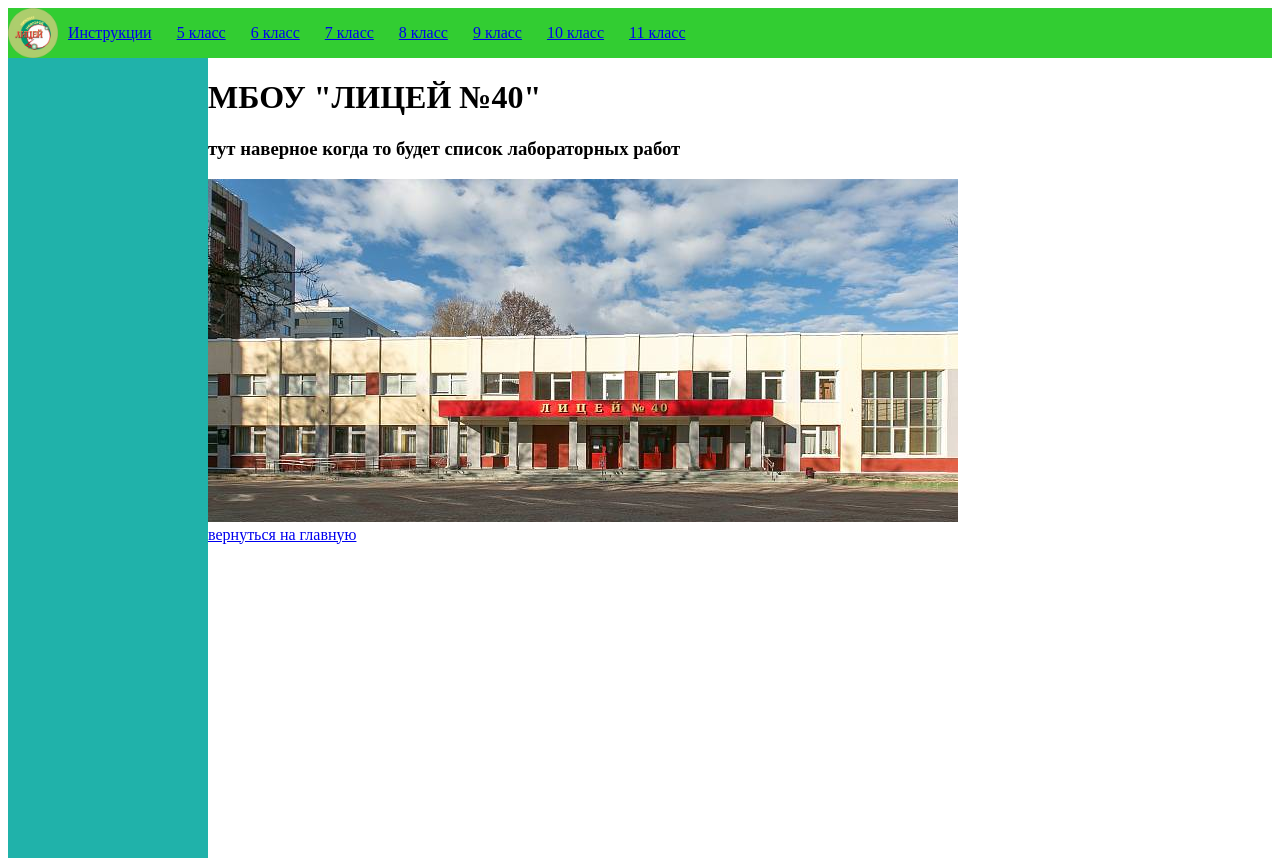
After one commit to kocheshkovdmitriy/OFE_lab, a Django app: page //class5 in a window 1280 px wide. The commit adds this page. Run offline with Django 5.2, Linux system fonts and the light colour scheme.

Commit message:
добавил шаблоны по классам

```diff
--- a/ofe_lab/lab/urls.py
+++ b/ofe_lab/lab/urls.py
@@ -6,5 +6,12 @@ app_name = 'lab'
 
 urlpatterns = [
     path('', views.Mainpage.as_view(), name='mainpage'),
+    path('/class5', views.Lab5Class.as_view(), name='all5class'),
+    path('/class6', views.Lab6Class.as_view(), name='all6class'),
+    path('/class7', views.Lab7Class.as_view(), name='all7class'),
+    path('/class8', views.Lab8Class.as_view(), name='all8class'),
+    path('/class9', views.Lab9Class.as_view(), name='all9class'),
+    path('/class10', views.Lab10Class.as_view(), name='all10class'),
+    path('/class11', views.Lab11Class.as_view(), name='all11class'),
     #path('about/', views.About.as_view(), name='about'),
     ]
--- a/ofe_lab/lab/views.py
+++ b/ofe_lab/lab/views.py
@@ -4,3 +4,25 @@ from django.views import generic
 
 class Mainpage(generic.TemplateView):
     template_name = 'lab/main_page.html'
+
+
+class Lab5Class(generic.TemplateView):
+    template_name = 'lab/5_class_all.html'
+
+class Lab6Class(generic.TemplateView):
+    template_name = 'lab/6_class_all.html'
+
+class Lab7Class(generic.TemplateView):
+    template_name = 'lab/7_class_all.html'
+
+class Lab8Class(generic.TemplateView):
+    template_name = 'lab/8_class_all.html'
+
+class Lab9Class(generic.TemplateView):
+    template_name = 'lab/9_class_all.html'
+
+class Lab10Class(generic.TemplateView):
+    template_name = 'lab/10_class_all.html'
+
+class Lab11Class(generic.TemplateView):
+    template_name = 'lab/11_class_all.html'
--- a/ofe_lab/ofe_lab/settings.py
+++ b/ofe_lab/ofe_lab/settings.py
@@ -29,7 +29,7 @@ SECRET_KEY = os.getenv('SECRET_KEY')
 # SECURITY WARNING: don't run with debug turned on in production!
 DEBUG = True
 
-ALLOWED_HOSTS = []
+ALLOWED_HOSTS = ['10.152.30.197']
 
 
 # Application definition
--- a/ofe_lab/static/css/style.css
+++ b/ofe_lab/static/css/style.css
@@ -2,7 +2,7 @@
     display: flex;
     justify-content: space-between;
     align-items: center;
-    background-color: gray;
+    background-color: #32CD32;
     min-width: 100%;
     height: 50px;
     background-size: 100% 100%;
--- a/ofe_lab/templates/base.html
+++ b/ofe_lab/templates/base.html
@@ -11,12 +11,16 @@
 
     <nav class="menu">
         <div class="group">
-            <img class="logo" src="{% static 'image/logo.png' %}" alt="Логотип">
+            <img class="logo" src="{% static 'image/site_logo.png' %}" alt="Логотип">
             <div class="group1">
-                <a href="#">Главная</a>
-                <a href="#">О Проекте</a>
-                <a href="#">Каталог заданий</a>
-                <a href="#">Редактор</a>
+                <a href="#">Инструкции</a>
+                <a href="{% url 'lab:all5class' %}">5 класс</a>
+                <a href="{% url 'lab:all6class' %}">6 класс</a>
+                <a href="{% url 'lab:all7class' %}">7 класс</a>
+                <a href="{% url 'lab:all8class' %}">8 класс</a>
+                <a href="{% url 'lab:all9class' %}">9 класс</a>
+                <a href="{% url 'lab:all10class' %}">10 класс</a>
+                <a href="{% url 'lab:all11class' %}">11 класс</a>
             </div>
         </div>
     </nav>
--- /dev/null
+++ b/ofe_lab/templates/lab/5_class_all.html
@@ -0,0 +1,15 @@
+{% extends "base.html" %}
+{% load static %}
+
+{% block title %} Лабораторные работы 5 класса {% endblock%}
+
+{% block left_panel%}
+
+{% endblock%}
+
+{% block content%}
+    <h1>МБОУ "ЛИЦЕЙ №40"</h1>
+    <h3>тут наверное когда то будет список лабораторных работ</h3>
+    <img class="main-img" src="{% static 'image/mainpage.jpg' %}" alt="Класная картинка"><br>
+    <a href="{% url 'lab:mainpage' %}">вернуться на главную</a>
+{% endblock%}
--- a/ofe_lab/templates/lab/main_page.html
+++ b/ofe_lab/templates/lab/main_page.html
@@ -8,6 +8,7 @@
 {% endblock%}
 
 {% block content%}
-    <h1>Главная страница</h1>
+    <h1>МБОУ "ЛИЦЕЙ №40"</h1>
+    <h3>Лаборатория ОФЭ</h3>
     <img class="main-img" src="{% static 'image/mainpage.jpg' %}" alt="Класная картинка">
 {% endblock%}
```
Also changed, not shown: ofe_lab/templates/lab/10_class_all.html (added, +15 -0 lines), ofe_lab/templates/lab/11_class_all.html (added, +15 -0 lines), ofe_lab/templates/lab/6_class_all.html (added, +15 -0 lines), ofe_lab/templates/lab/7_class_all.html (added, +15 -0 lines), ofe_lab/templates/lab/8_class_all.html (added, +15 -0 lines), ofe_lab/templates/lab/9_class_all.html (added, +15 -0 lines), ofe_lab/static/image/logo.png (deleted), ofe_lab/static/image/mainpage.jpg, ofe_lab/static/image/site_logo.png (added), 1 other file.
